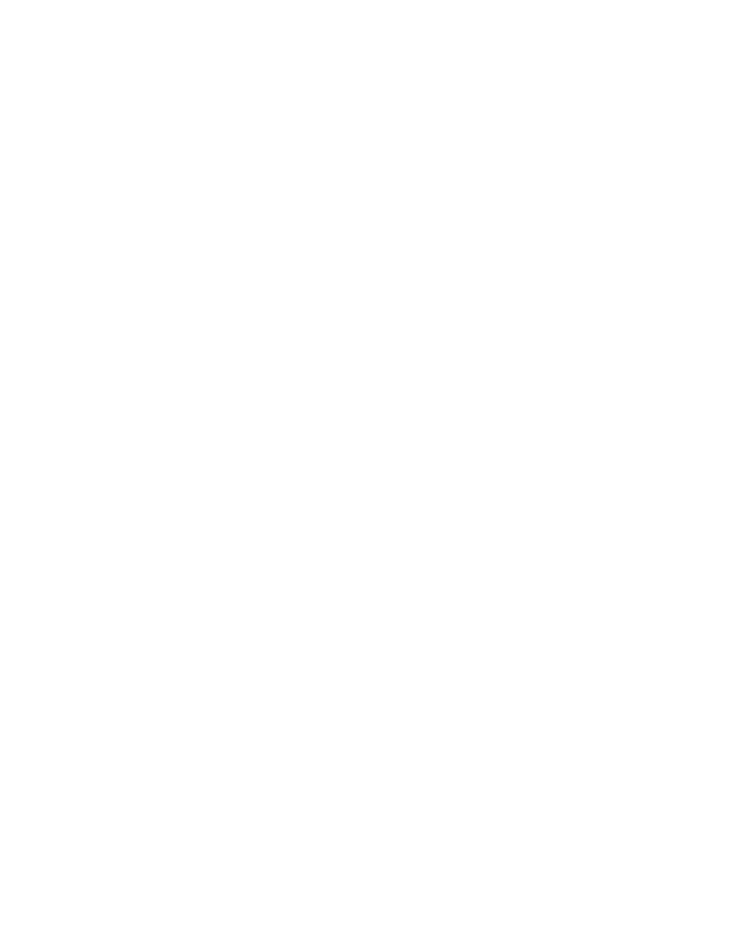
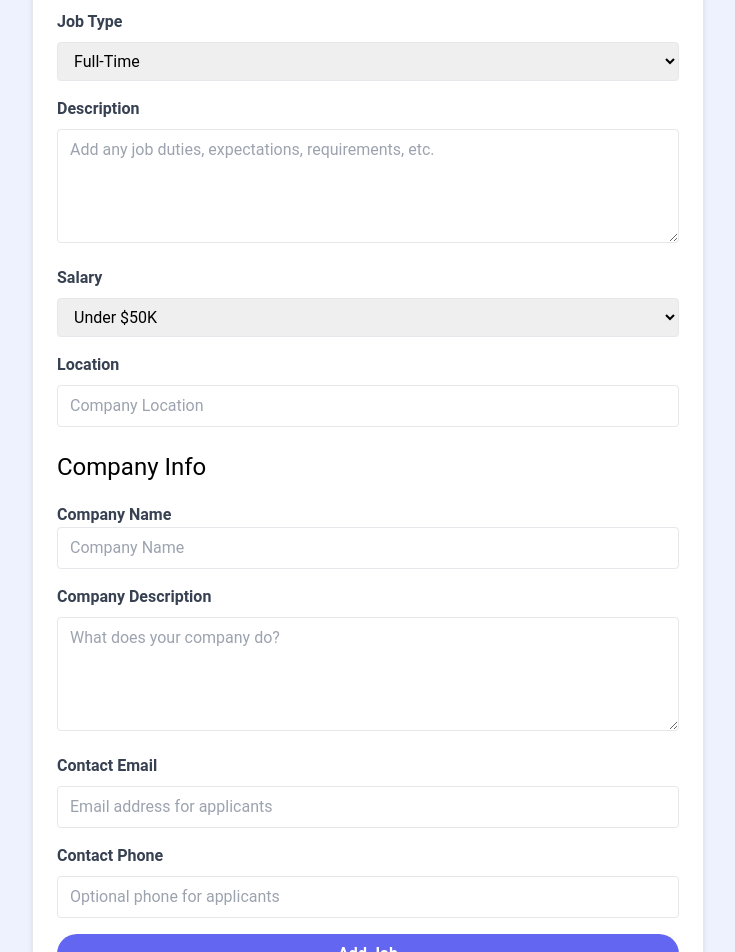
Before and after one commit to phaniallamsetty/job-posting-site, a React (Vite) app: page /add-job in a window 1280 px wide. Shown: the part 260-1212 px from the top of the page, without its empty margins (272-1007 px from the left). Before the commit the page ends 800 px from the top, so only its background shows below. Built offline with nearby package versions, Linux system fonts and the light colour scheme.

Commit message:
Added the AddJobPage form

```diff
--- a/src/pages/AddJobPage.jsx
+++ b/src/pages/AddJobPage.jsx
@@ -1,5 +1,121 @@
 const AddJobPage = () => {
-    return <h1>AddJobPage</h1>
+    return (
+        <section className="bg-indigo-50">
+            <div className="container m-auto max-w-2xl py-24">
+                <div className="bg-white px-6 py-8 mb-4 shadow-md rounded-md border m-4 md:m-0">
+                    <form>
+                        <h2 className="text-3xl text-xenter font-semibold mb-6">Add Job</h2>
+
+                        <div className="mb-4">
+                            <label for="type" className="block text-gray-700 font-bold mb-2">
+                                Job Type
+                            </label>
+                            <select id="type" name="type"
+                                className="border rounded w-full py-2 px-3"
+                                required>
+                                    <option value="Full-Time">Full-Time</option>
+                                    <option value="Part-Time">Part-Time</option>
+                                    <option value="Remote">Remote</option>
+                                    <option value="Internship">Internship</option>
+                            </select>
+                        </div>
+
+                        <div className="mb-4">
+                            <label for="description"
+                                className="block text-gray-700 font-bold mb-2">
+                                    Description
+                            </label>
+                            <textarea id="description" name="description" rows="4"
+                                className="border rounded w-full py-2 px-3"
+                                placeholder="Add any job duties, expectations, requirements, etc.">
+                            </textarea>
+                        </div>
+
+                        <div className="mb-4">
+                            <label for="salary" class="block text-gray-700 font-bold mb-2">
+                                Salary
+                            </label>
+                            <select id="salary" name="salary" required
+                                className="border rounded w-full py-2 px-3">
+                                    <option value="Under $50K">Under $50K</option>
+                                    <option value="$50K - $60K">$50K - $60K</option>
+                                    <option value="$60K - $70K">$60K - $70K</option>
+                                    <option value="$70K - $80K">$70K - $80K</option>
+                                    <option value="$80K - $90K">$80K - $90K</option>
+                                    <option value="$90K - $100K">$90K - $100K</option>
+                                    <option value="$100K - $125K">$100K - $125K</option>
+                                    <option value="$125K - $150K">$125K - $150K</option>
+                                    <option value="$150K - $175K">$150K - $175K</option>
+                                    <option value="$175K - $200K">$175K - $200K</option>
+                                    <option value="Over $200K">Over $200K</option>
+                            </select>
+                        </div>
+
+                        <div className="mb-4">
+                            <label className="block text-gray-700 font-bold mb-2">
+                                Location
+                            </label>
+                            <input type="text" id="location" name="location"
+                                className="border rounded w-full py-2 px-3 mb-2"
+                                placeholder="Company Location"
+                                required />
+                        </div>
+
+                        <h3 className="text-2xl mb-5">Company Info</h3>
+
+                        <div className="mb-4">
+                            <label for="company" className="blick text-gray-700 font-bold mb-2">
+                                Company Name
+                            </label>
+                            <input type="text" id="company" name="company"
+                                className="border rounded w-full py-2 px-3"
+                                placeholder="Company Name" />
+                        </div>
+
+                        <div className="mb-4">
+                            <label for="company_description"
+                                className="block text-gray-700 font-bold mb-2">
+                                    Company Description
+                            </label>
+                            <textarea id="company_description" name="company_description"
+                                className="border rounded w-full py-2 px-3" rows="4"
+                                placeholder="What does your company do?">
+                            </textarea>
+                        </div>
+
+                        <div className="mb-4">
+                            <label for="contact_email"
+                                className="block text-gray-700 font-bold mb-2">
+                                    Contact Email
+                            </label>
+                            <input type="email" id="contact_email" name="contact_email"
+                                className="border rounded w-full py-2 px-3"
+                                placeholder="Email address for applicants"
+                                required />
+                        </div>
+
+                        <div className="mb-4">
+                            <label for="contact_phone"
+                                className="block text-gray-700 font-bold mb-2">
+                                    Contact Phone
+                            </label>
+                            <input type="tel" id="contact_phone" name="contact_phone"
+                                className="border rounded w-full py-2 px-3"
+                                placeholder="Optional phone for applicants" />
+                        </div>
+
+                        <div>
+                            <button
+                                className="bg-indigo-500 hover:bg-indigo-600 text-white font-bold py-2 px-4 rounded-full w-full focus:outline-none focus: shadow-outline"
+                                    type="submit">
+                                    Add Job
+                            </button>
+                        </div>
+                    </form>
+                </div>
+            </div>
+        </section>
+    )
 }
 
 export default AddJobPage
```
